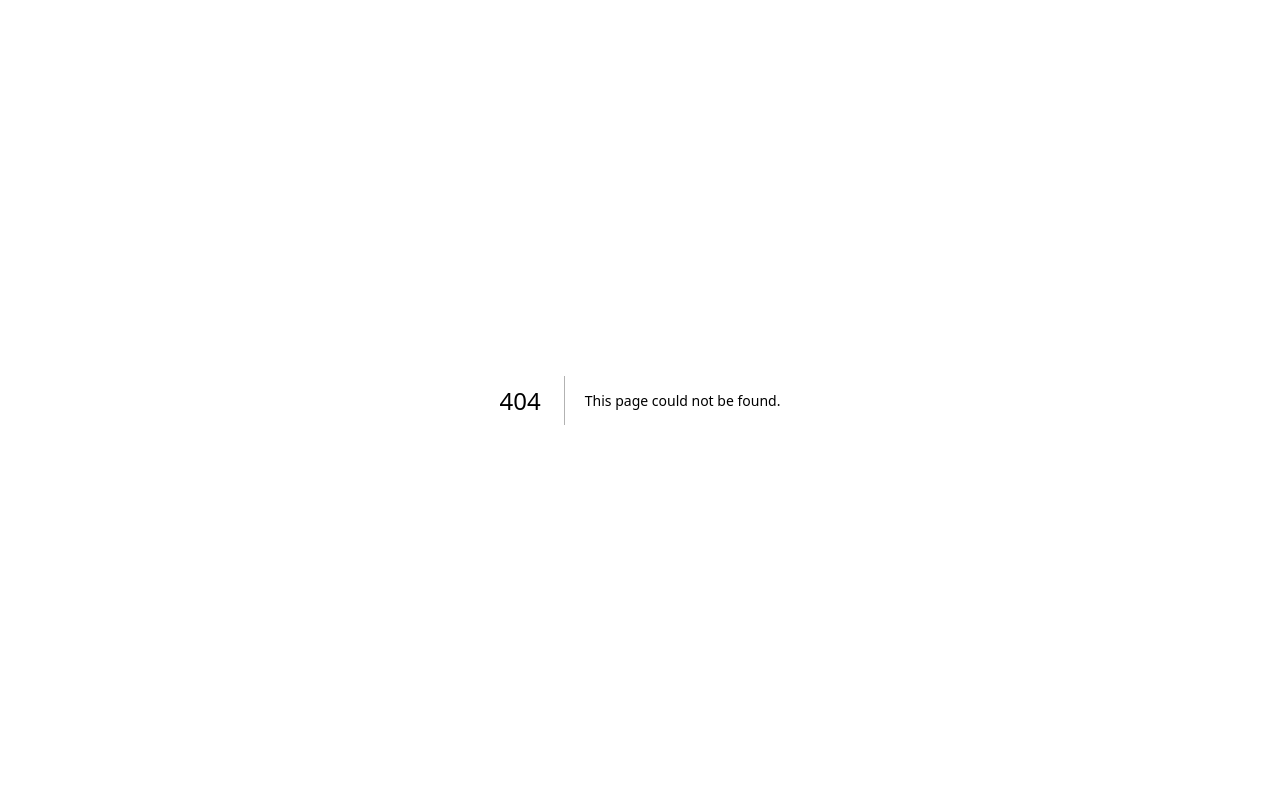
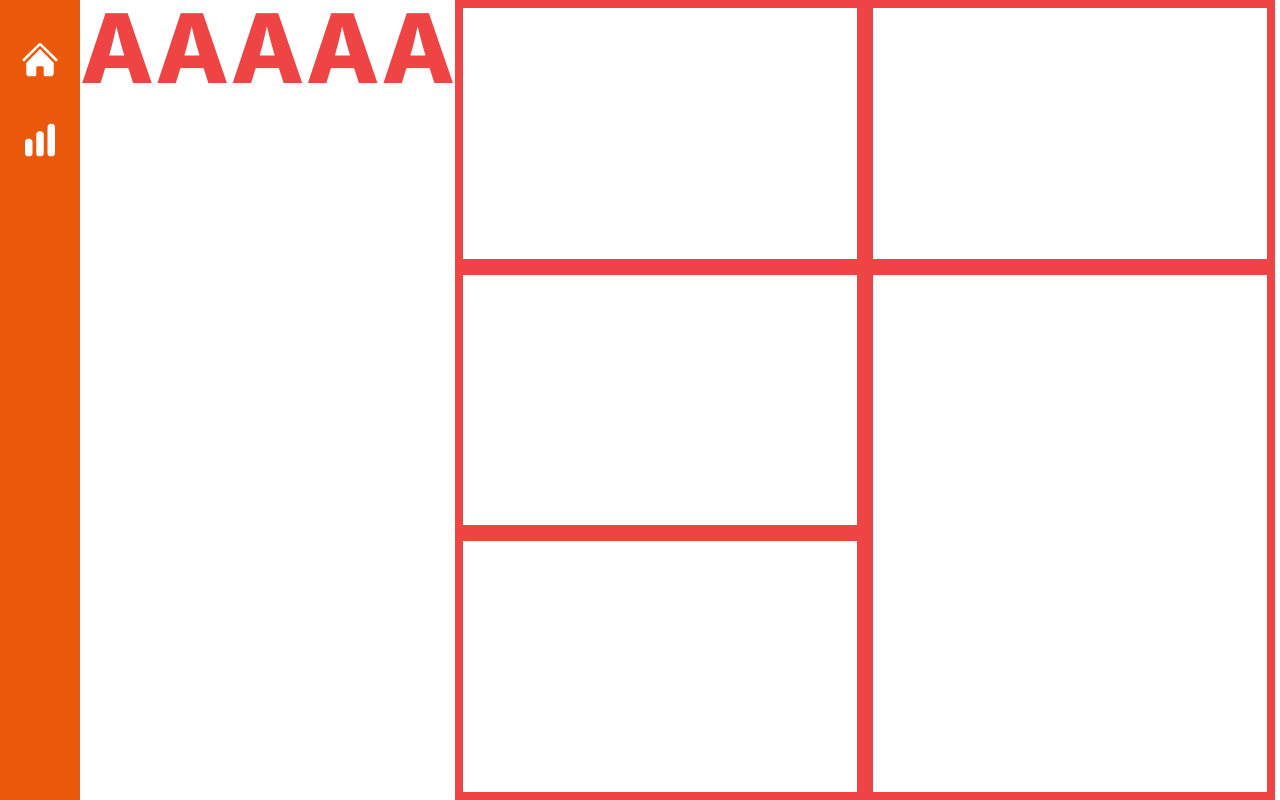
Before and after one commit to euouae682/dubhacks23, a Next.js app: page /stats in a window 1280 px wide. Before the commit this address had no page. Built offline with nearby package versions, Linux system fonts and the light colour scheme.

Commit message:
AAAAAAAAAAAAAAAAAAAAAAAAAAAAAAAAAAAAAAAAAAA

```diff
--- /dev/null
+++ b/app/components/navbar.tsx
@@ -0,0 +1,34 @@
+'use client';
+
+import { useRouter } from "next/navigation";
+
+export function Navbar() {
+  const router = useRouter();
+
+  return (
+    <div className="flex flex-col items-center gap-10 text-xl">
+      <a href="#" className="group" onClick={() => router.push('/')}>
+        <svg
+          xmlns="http://www.w3.org/2000/svg"
+          viewBox="0 0 24 24"
+          fill="white"
+          className="w-10 h-10 group-hover:fill-orange-100 transition"
+        >
+          <path d="M11.47 3.84a.75.75 0 011.06 0l8.69 8.69a.75.75 0 101.06-1.06l-8.689-8.69a2.25 2.25 0 00-3.182 0l-8.69 8.69a.75.75 0 001.061 1.06l8.69-8.69z" />
+          <path d="M12 5.432l8.159 8.159c.03.03.06.058.091.086v6.198c0 1.035-.84 1.875-1.875 1.875H15a.75.75 0 01-.75-.75v-4.5a.75.75 0 00-.75-.75h-3a.75.75 0 00-.75.75V21a.75.75 0 01-.75.75H5.625a1.875 1.875 0 01-1.875-1.875v-6.198a2.29 2.29 0 00.091-.086L12 5.43z" />
+        </svg>
+      </a>
+
+      <a href="#" className="group" onClick={() => router.push('/stats')}>
+        <svg
+          xmlns="http://www.w3.org/2000/svg"
+          viewBox="0 0 24 24"
+          fill="white"
+          className="w-10 h-10 group-hover:fill-orange-100 transition"
+        >
+          <path d="M18.375 2.25c-1.035 0-1.875.84-1.875 1.875v15.75c0 1.035.84 1.875 1.875 1.875h.75c1.035 0 1.875-.84 1.875-1.875V4.125c0-1.036-.84-1.875-1.875-1.875h-.75zM9.75 8.625c0-1.036.84-1.875 1.875-1.875h.75c1.036 0 1.875.84 1.875 1.875v11.25c0 1.035-.84 1.875-1.875 1.875h-.75a1.875 1.875 0 01-1.875-1.875V8.625zM3 13.125c0-1.036.84-1.875 1.875-1.875h.75c1.036 0 1.875.84 1.875 1.875v6.75c0 1.035-.84 1.875-1.875 1.875h-.75A1.875 1.875 0 013 19.875v-6.75z" />
+        </svg>
+      </a>
+    </div>
+  );
+}
--- /dev/null
+++ b/app/stats.tsx
@@ -0,0 +1,19 @@
+import Image from "next/image";
+import Link from "next/link";
+import { Navbar } from "./components/navbar";
+import { Diagram } from "./components/diagram";
+import { Main } from "./components/main";
+
+export default function Home() {
+  return (
+    <main className="flex h-screen">
+      <div className="bg-orange-600 p-5 pt-10">
+        <Navbar />
+      </div>
+      <div className="grid grid-cols-9 w-full">
+        <Diagram />
+        <Main />
+      </div>
+    </main>
+  );
+}
--- /dev/null
+++ b/app/stats/components/notes.tsx
@@ -0,0 +1,5 @@
+export function Notes() {
+    return <div className="text-red-500 text-8xl font-extrabold">
+        AAAAA
+    </div>
+}
--- /dev/null
+++ b/app/stats/page.tsx
@@ -0,0 +1,24 @@
+import Image from "next/image";
+import Link from "next/link";
+import { Navbar } from "../navbar";
+import { Notes } from "./components/notes";
+
+export default  function Stats() {
+  return (
+    <main className="flex h-screen">
+      <div className="bg-orange-600 p-5 pt-10">
+        <Navbar />
+      </div>
+      <div className="flex">
+        <Notes />
+        <div className="grid grid-cols-2 grid-rows-3 w-[820px]">
+            <div className="border-solid border-red-500 border-8"></div>
+            <div className="border-solid border-red-500 border-8"></div>
+            <div className="border-solid border-red-500 border-8"></div>
+            <div className="border-solid border-red-500 border-8 row-span-2"></div>
+            <div className="border-solid border-red-500 border-8"></div>
+        </div>
+      </div>
+    </main>
+  );
+}
```
